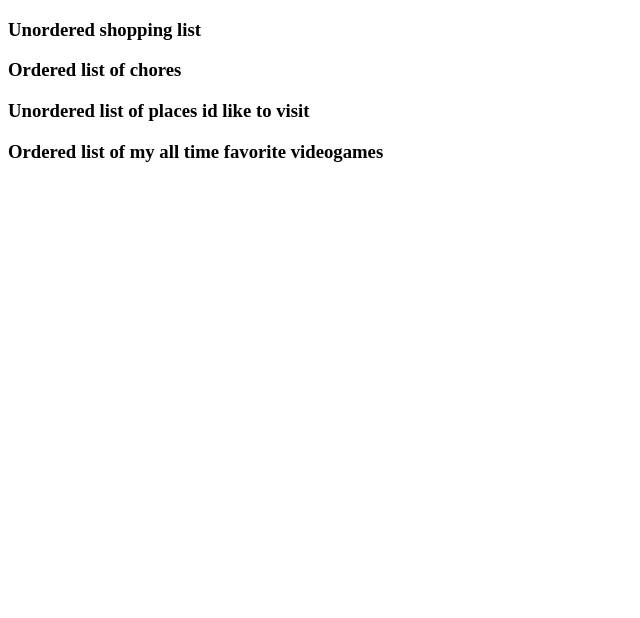
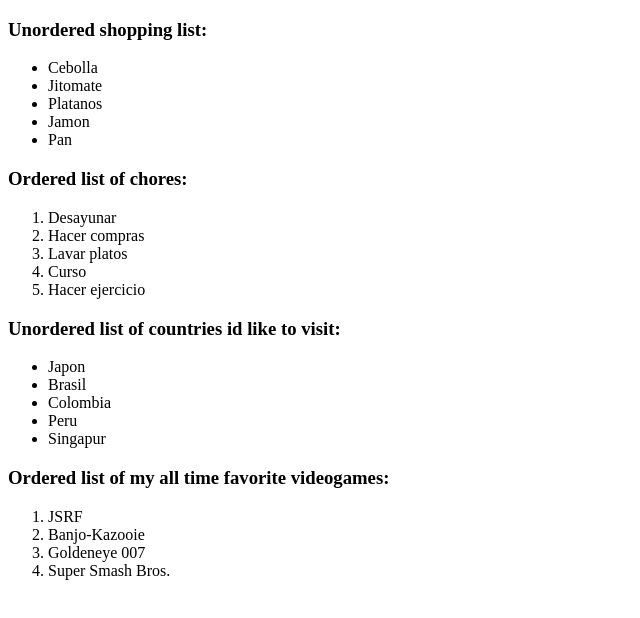
Before and after one commit to yayodelariva/lists, a plain HTML site: page index.html in a window 1280 px wide. Shown: the whole page, without its empty margins (0-640 px from the left). Drawn offline with Linux system fonts and the light colour scheme.

Commit message:
Add list contents to index.html

```diff
--- a/index.html
+++ b/index.html
@@ -6,21 +6,36 @@
     <title>Lists</title>
 </head>
 <body>
-    <h3>Unordered shopping list</h3>
+    <h3>Unordered shopping list:</h3>
         <ul>
-
+            <li>Cebolla</li>
+            <li>Jitomate</li>
+            <li>Platanos</li>
+            <li>Jamon</li>
+            <li>Pan</li>
         </ul>
-    <h3>Ordered list of chores</h3>
+    <h3>Ordered list of chores:</h3>
         <ol>
-
+            <li>Desayunar</li>
+            <li>Hacer compras</li>
+            <li>Lavar platos</li>
+            <li>Curso</li>
+            <li>Hacer ejercicio</li>
         </ol>
-    <h3>Unordered list of places id like to visit</h3>
+    <h3>Unordered list of countries id like to visit:</h3>
         <ul>
-
+            <li>Japon</li>
+            <li>Brasil</li>
+            <li>Colombia</li>
+            <li>Peru</li>
+            <li>Singapur</li>
         </ul>
-    <h3>Ordered list of my all time favorite videogames</h3>
+    <h3>Ordered list of my all time favorite videogames:</h3>
         <ol>
-
+            <li>JSRF</li>
+            <li>Banjo-Kazooie</li>
+            <li>Goldeneye 007</li>
+            <li>Super Smash Bros.</li>
         </ol>
 </body>
 </html>
```
